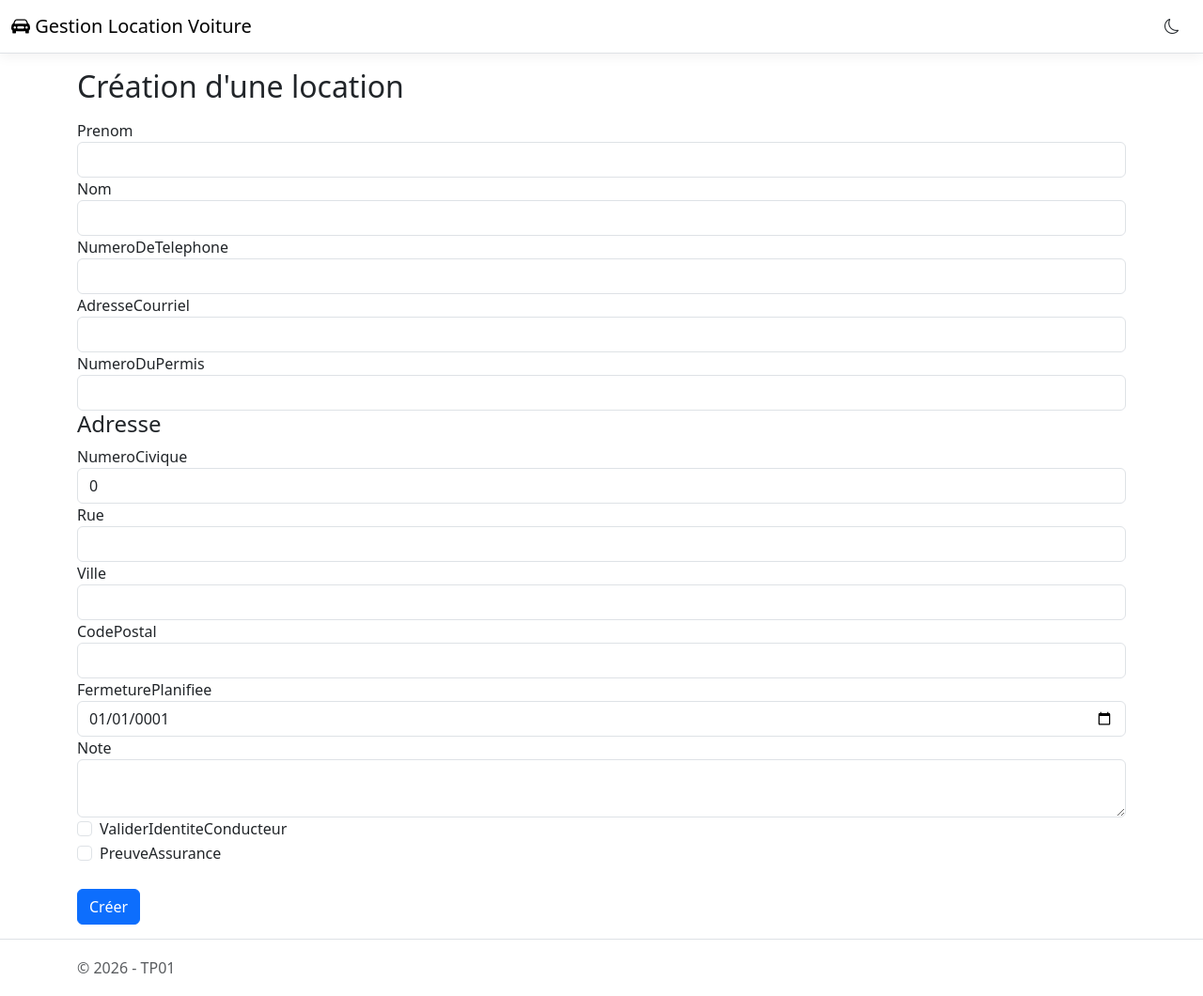
After one commit to ines203/TP_DevWeb, an ASP.NET Core app: template TP01/Views/Location/Creation.cshtml in a window 1280 px wide. The commit adds this page. Shown: the whole page at 94% size. Run offline with ASP.NET Core 8, Linux system fonts and the light colour scheme; the template is opened without the code that fills it, so the values that code supplies are empty; style sheets or scripts are compiled from the project's sources; some libraries are stand-ins or nearby versions.

Commit message:
UC17 complete

```diff
--- a/GestionLocationVoiture/Data/initaliserBD.cs
+++ b/GestionLocationVoiture/Data/initaliserBD.cs
@@ -53,8 +53,8 @@ namespace SystemeDeLocation.Core.Data
             context.SaveChanges();
 
             // Adresses
-            var a1 = new AdresseBD("123", "Rue Principale", "Saint-Hyacinthe", "J2S 1H1");
-            var a2 = new AdresseBD("456", "Avenue des Pins", "Montreal", "H1A 1A1");
+            var a1 = new AdresseBD(123, "Rue Principale", "Saint-Hyacinthe", "J2S 1H1");
+            var a2 = new AdresseBD(456, "Avenue des Pins", "Montreal", "H1A 1A1");
             context.Adresses.AddRange(a1, a2);
 
             context.SaveChanges();
--- a/GestionLocationVoiture/Domain/AdresseBD.cs
+++ b/GestionLocationVoiture/Domain/AdresseBD.cs
@@ -3,7 +3,7 @@ namespace SystemeDeLocation.Core.Domain
     public class AdresseBD
     {
         public int Id { get; set; }
-        public string NumeroCivic { get; set; }
+        public int NumeroCivique { get; set; }
         public string Rue { get; set; }
         public string Ville { get; set; }
         public string CodePostal { get; set; }
@@ -13,9 +13,9 @@ namespace SystemeDeLocation.Core.Domain
 
         protected AdresseBD() { }
 
-        public AdresseBD(string numeroCivic, string rue, string ville, string codePostal)
+        public AdresseBD(int numeroCivique, string rue, string ville, string codePostal)
         {
-            NumeroCivic = numeroCivic;
+            NumeroCivique = numeroCivique;
             Rue = rue;
             Ville = ville;
             CodePostal = codePostal;
--- a/TP01/Controllers/ConducteurController.cs
+++ b/TP01/Controllers/ConducteurController.cs
@@ -50,7 +50,7 @@ namespace SystemeDeLocation.Website.Controllers
                     AdresseCourriel = c.AdresseCourriel,
                     NumeroDeTelephone = c.NumeroDeTelephone,
                     NumeroDuPermis = c.NumeroDuPermis,
-                    NumeroCivic = c.Adresse.NumeroCivic,
+                    NumeroCivic = c.Adresse.NumeroCivique,
                     Rue = c.Adresse.Rue,
                     Ville = c.Adresse.Ville,
                     CodePostal = c.Adresse.CodePostal,
--- a/TP01/Models/Conducteur/Profil.cs
+++ b/TP01/Models/Conducteur/Profil.cs
@@ -12,7 +12,7 @@ namespace SystemeDeLocation.Website.Models.Conducteur
         public string NumeroDuPermis { get; set; }
 
         //adresse
-        public string NumeroCivic { get; set; }
+        public int NumeroCivic { get; set; }
         public string Rue { get; set; }
         public string Ville { get; set; }
         public string CodePostal { get; set; }
--- /dev/null
+++ b/TP01/Views/Location/Creation.cshtml
@@ -0,0 +1,109 @@
+@model SystemeDeLocation.Website.Models.Location.Creation
+
+@{
+    ViewData["Title"] = "Création Location";
+}
+
+<h2>Création d'une location</h2>
+
+<form asp-action="Creation" method="post">
+
+    <div asp-validation-summary="All" class="text-danger"></div>
+
+    <!-- Identité -->
+    <div class="form-group">
+        <label asp-for="Prenom"></label>
+        <input asp-for="Prenom" class="form-control" />
+        <span asp-validation-for="Prenom" class="text-danger"></span>
+    </div>
+
+    <div class="form-group">
+        <label asp-for="Nom"></label>
+        <input asp-for="Nom" class="form-control" />
+        <span asp-validation-for="Nom" class="text-danger"></span>
+    </div>
+
+    <div class="form-group">
+        <label asp-for="NumeroDeTelephone"></label>
+        <input asp-for="NumeroDeTelephone" class="form-control" />
+        <span asp-validation-for="NumeroDeTelephone" class="text-danger"></span>
+    </div>
+
+    <div class="form-group">
+        <label asp-for="AdresseCourriel"></label>
+        <input asp-for="AdresseCourriel" class="form-control" />
+        <span asp-validation-for="AdresseCourriel" class="text-danger"></span>
+    </div>
+
+    <div class="form-group">
+        <label asp-for="NumeroDuPermis"></label>
+        <input asp-for="NumeroDuPermis" class="form-control" />
+        <span asp-validation-for="NumeroDuPermis" class="text-danger"></span>
+    </div>
+
+    <!-- Adresse civique -->
+    <h4>Adresse</h4>
+
+    <div class="form-group">
+        <label asp-for="NumeroCivique"></label>
+        <input asp-for="NumeroCivique" class="form-control" />
+        <span asp-validation-for="NumeroCivique" class="text-danger"></span>
+    </div>
+
+    <div class="form-group">
+        <label asp-for="Rue"></label>
+        <input asp-for="Rue" class="form-control" />
+        <span asp-validation-for="Rue" class="text-danger"></span>
+    </div>
+
+    <div class="form-group">
+        <label asp-for="Ville"></label>
+        <input asp-for="Ville" class="form-control" />
+        <span asp-validation-for="Ville" class="text-danger"></span>
+    </div>
+
+    <div class="form-group">
+        <label asp-for="CodePostal"></label>
+        <input asp-for="CodePostal" class="form-control" />
+        <span asp-validation-for="CodePostal" class="text-danger"></span>
+    </div>
+
+    <!-- Location -->
+    <div class="form-group">
+        <label asp-for="FermeturePlanifiee"></label>
+        <input asp-for="FermeturePlanifiee" type="date" class="form-control" />
+        <span asp-validation-for="FermeturePlanifiee" class="text-danger"></span>
+    </div>
+
+    <div class="form-group">
+        <label asp-for="Note"></label>
+        <textarea asp-for="Note" class="form-control"></textarea>
+        <span asp-validation-for="Note" class="text-danger"></span>
+    </div>
+
+    <!-- Checkboxes -->
+    <div class="form-check">
+        <input asp-for="ValiderIdentiteConducteur" class="form-check-input" />
+        <label asp-for="ValiderIdentiteConducteur" class="form-check-label"></label>
+        <span asp-validation-for="ValiderIdentiteConducteur" class="text-danger"></span>
+    </div>
+
+    <div class="form-check">
+        <input asp-for="PreuveAssurance" class="form-check-input" />
+        <label asp-for="PreuveAssurance" class="form-check-label"></label>
+        <span asp-validation-for="PreuveAssurance" class="text-danger"></span>
+    </div>
+
+    <!-- Hidden fields -->
+    <input asp-for="VoitureId" type="hidden" />
+    <input asp-for="SuccursaleId" type="hidden" />
+
+    <br />
+
+    <button type="submit" class="btn btn-primary">Créer</button>
+
+</form>
+
+@section Scripts {
+    <partial name="_ValidationScriptsPartial" />
+}
```
Also changed, not shown: GestionLocationVoiture/Domain/LocationBD.cs (+5 -2 lines), TP01/Controllers/LocationController.cs (+62 -1 lines), TP01/Models/Location/Creation.Validator.cs (added, +79 -0 lines), TP01/Models/Location/Creation.cs (added, +34 -0 lines), TP01/Views/Voiture/List.cshtml (+34 -2 lines), TP01/SystemeDeLocation.Website.csproj.
